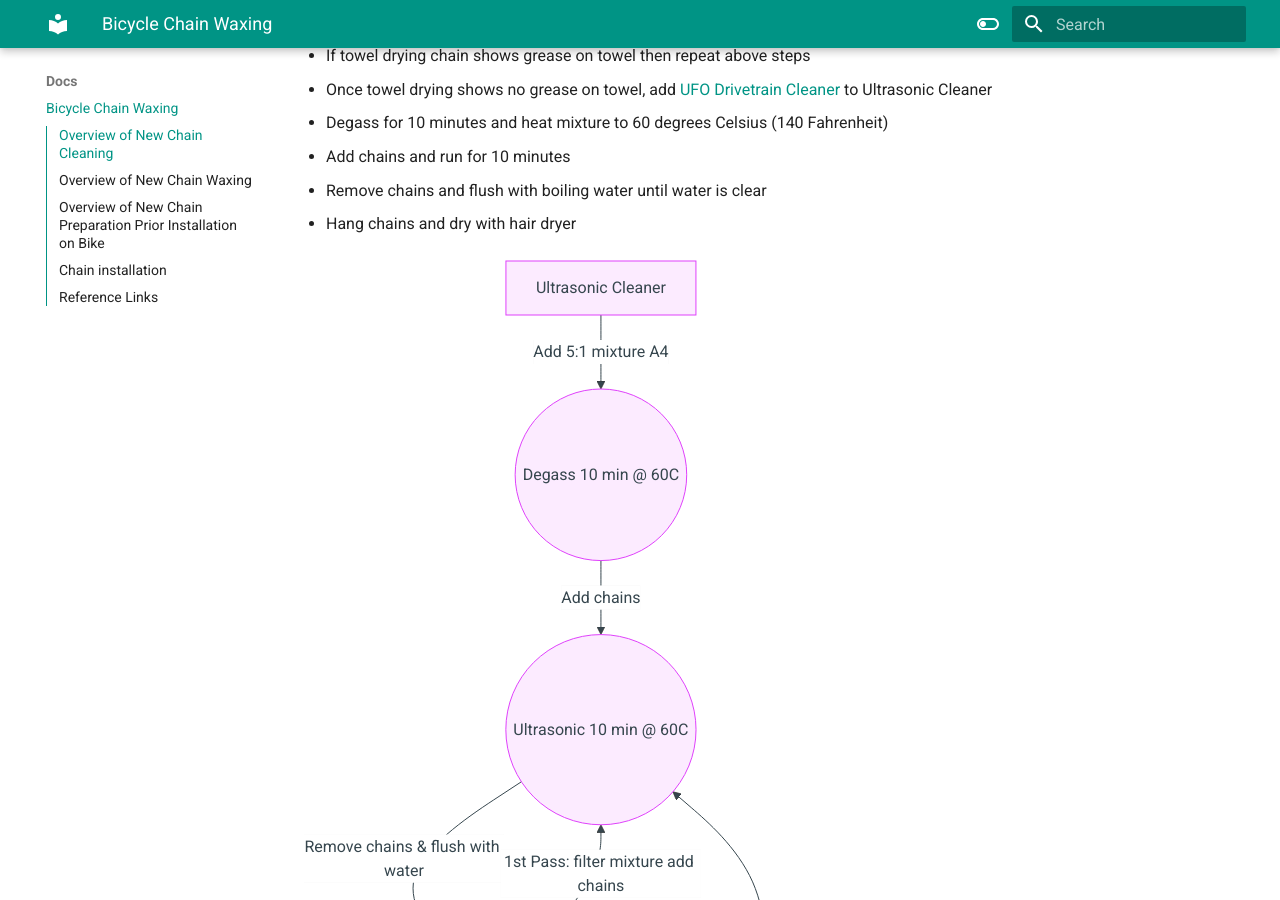
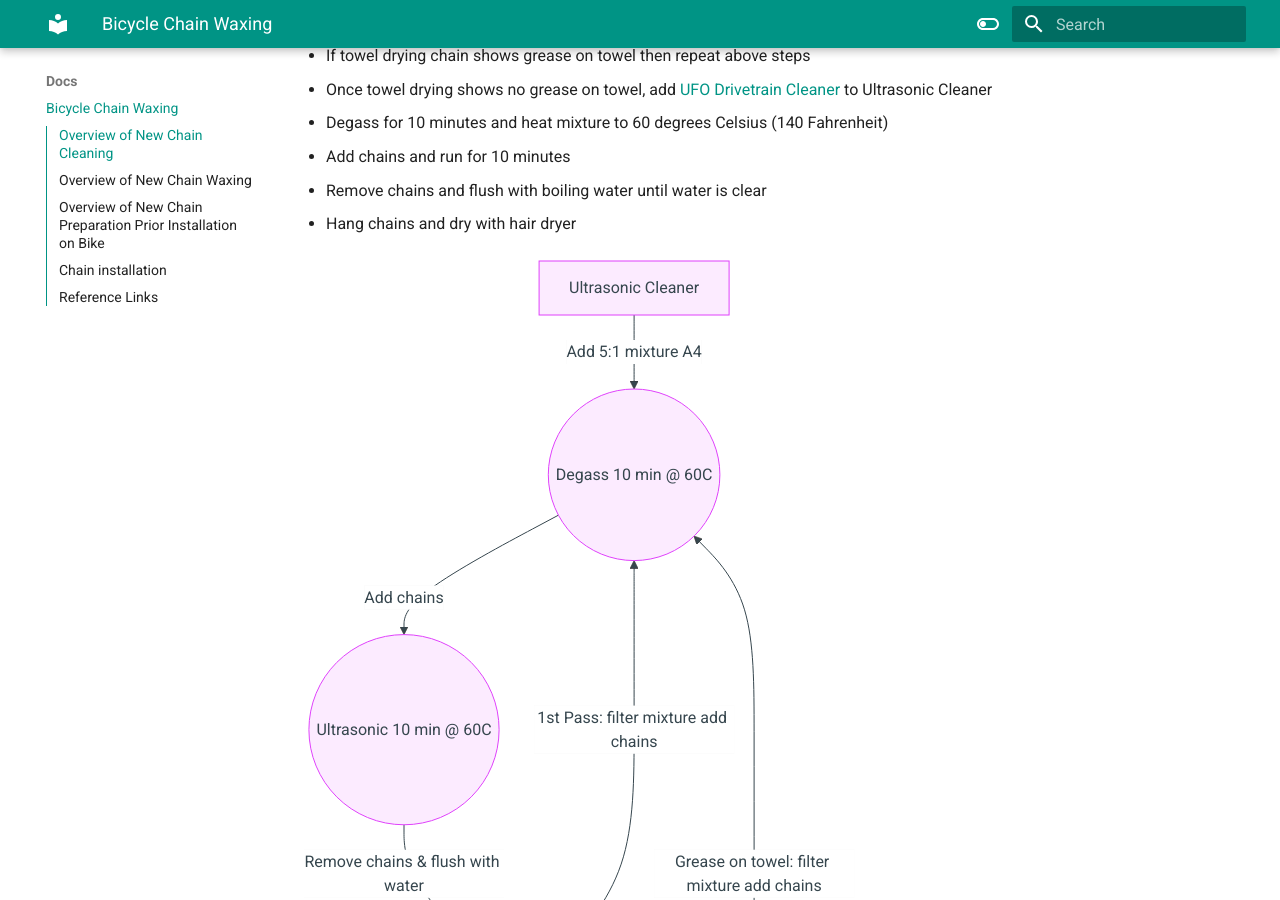
Before and after one commit to rneher-igel/Neher, an MkDocs documentation site: the page built from docs/Docs/Bicycle-Chain-Waxing.md, in a window 1280 px wide and 900 px high, scrolled down 505 px. Built offline with MkDocs 1.6.1 and Material for MkDocs 9.7.7, drawn with Linux system fonts in a browser that asks for light colours.

Commit message:
fix order

```diff
--- a/docs/Docs/Bicycle-Chain-Waxing.md
+++ b/docs/Docs/Bicycle-Chain-Waxing.md
@@ -28,9 +28,9 @@ flowchart TD
  A[Ultrasonic Cleaner]-- Add 5:1 mixture A4 --> B((Degass 10 min @ 60C))
  B-- Add chains --> C((Ultrasonic 10 min @ 60C))
  C -- Remove chains & flush with water --> D{Pass Number?}
- D -- 1st Pass: filter mixture add chains --> C
+ D -- 1st Pass: filter mixture add chains --> B
  D -- Pass+1: towel dry chains --> E{Grease on towel?}
- E -- Grease on towel: filter mixture add chains --> C
+ E -- Grease on towel: filter mixture add chains --> B
  E -- No Grease on towel --> F[Ultrasonic Cleaner]
  F -- Add UFO Drivetrain Cleaner --> G((Degass 10 min @ 60C))
  G -- Add chains --> H((Ultrasonic 10 min @ 60C))
```
